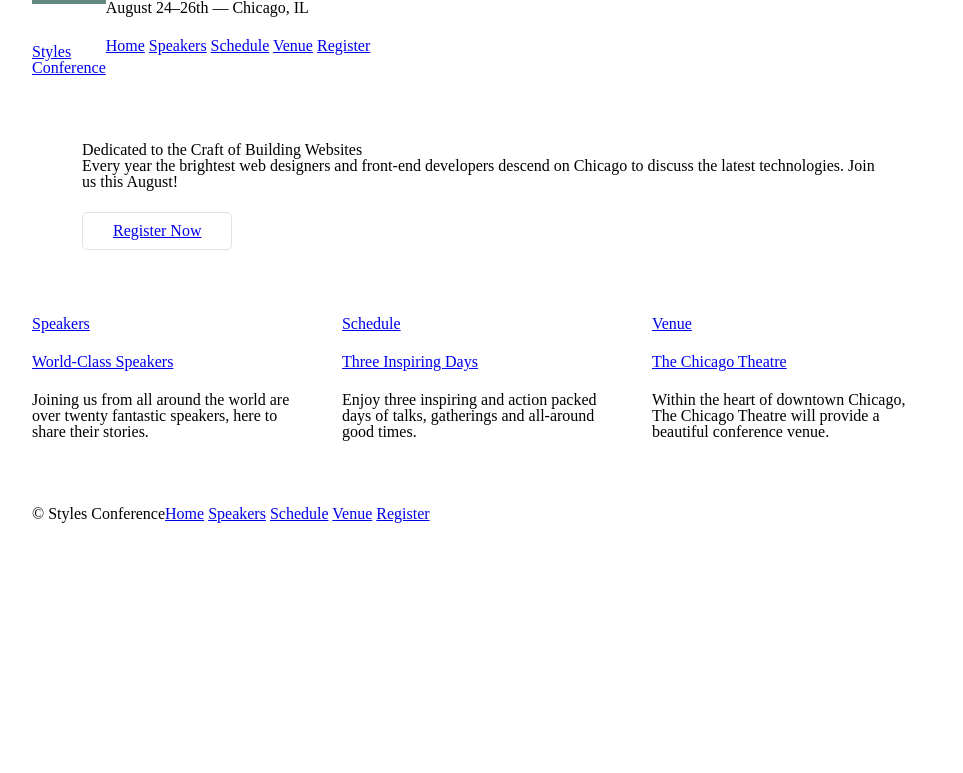
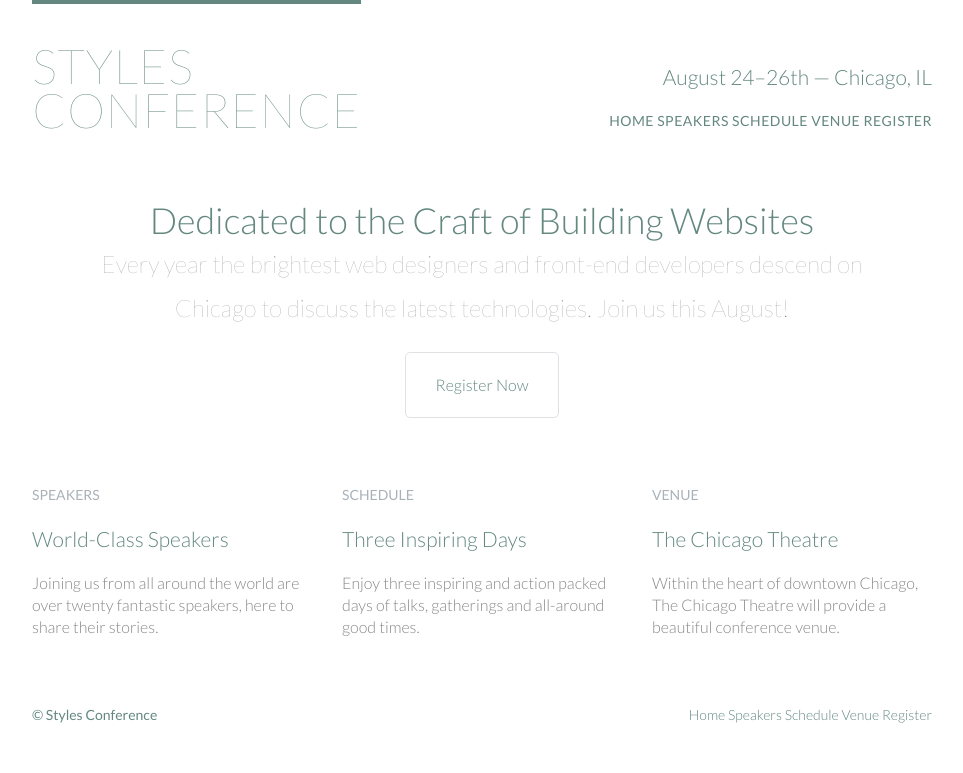
Before and after one commit to biggyziggy/learnweb, a plain HTML site: page index.html in a window 1280 px wide. Shown: the whole page, without its empty margins (158-1121 px from the left). Drawn offline with Linux system fonts and the light colour scheme.

Commit message:
Finished lasson 4: Positioning Content

```diff
--- a/assets/stylesheets/main.css
+++ b/assets/stylesheets/main.css
@@ -45,6 +45,66 @@ q:before, q:after {
 table {
 	border-collapse: collapse;
 	border-spacing: 0;
+}
+
+/*
+  ========================================
+  Custom styles
+  ========================================
+*/
+body {
+  color: #888;
+  font: 300 16px/22px "Lato", "Open Sans", "Helvetica Neue", Helvetica, Arial, sans-serif;
+}
+
+h1, h2, h3, h4 {
+  color: #648880;
+}
+
+h1 {
+  font-size: 36px;
+  line-height: 44px;
+}
+h2 {
+  font-size: 24px;
+  line-height: 44px;
+}
+h3 {
+  font-size: 21px;
+}
+h4 {
+  font-size: 18px;
+}
+
+h5 {
+  color: #a9b2b9;
+  font-size: 14px;
+  font-weight: 400;
+  text-transform: uppercase;
+}
+
+strong {
+  font-weight: 400;
+}
+cite, em {
+  font-style: italic;
+}
+
+/*
+  ========================================
+  Links
+  ========================================
+*/
+
+a {
+  color: #648880;
+  text-decoration: none;
+}
+a:hover {
+  color: #a9b2b9;
+}
+p a {
+  border-bottom: 1px solid #dfe2e5;
 }
 
 /*
@@ -117,8 +177,35 @@ table {
 
 .logo {
   border-top: 4px solid #648880;
+  float: left;
+  font-size: 48px;
+  font-weight: 100;
+  letter-spacing: .5px;
+  line-height: 44px;
   padding: 40px 0 22px 0;
-  float: left;
+  text-transform: uppercase;
+}
+
+.tagline {
+  margin: 66px 0 22px 0;
+  text-align: right;
+}
+
+.primary-nav {
+  font-size: 14px;
+  font-weight: 400;
+  letter-spacing: .5px;
+  text-transform: uppercase;
+}
+
+/*
+  ========================================
+  Navigation
+  ========================================
+*/
+
+.nav {
+  text-align: right;
 }
 
 /*
@@ -155,7 +242,20 @@ h1, h3, h4, h5, p {
 */
 
 .hero {
+  line-height: 44px;
   padding: 22px 80px 66px 80px;
+  text-align: center;
+}
+.hero h2 {
+  font-size: 36px;
+}
+.hero p {
+  font-size: 24px;
+  font-weight: 100;
+}
+
+.teaser a:hover h3 {
+  color: #a9b2b9;
 }
 
 /*
@@ -164,11 +264,13 @@ h1, h3, h4, h5, p {
   ========================================
 */
 
-.primary-footer small {
-  float: left;
-}
-
 .primary-footer {
+  color: #648880;
+  font-size: 14px;
   padding-bottom: 44px;
   padding-top: 44px;
 }
+.primary-footer small {
+  float: left;
+  font-weight: 400;
+}
--- a/index.html
+++ b/index.html
@@ -5,6 +5,7 @@
 	<meta charset ="utf-8">
 	<title>Styles Conference</title>
 	<link rel="stylesheet" href="assets/stylesheets/main.css">
+	<link rel="stylesheet" href="http://fonts.googleapis.com/css?family=Lato:100,300,400">
 
 	</head>
 
@@ -15,9 +16,9 @@
 			<h1 class="logo"><a href="index.html">Styles <br> Conference</a>
 			</h1>
 
-  			<h3>August 24&ndash;26th &mdash; Chicago, IL</h3>
+  			<h3 class="tagline">August 24&ndash;26th &mdash; Chicago, IL</h3>
 
-  			<nav>
+  			<nav class="nav primary-nav">
 			    <a href="index.html">Home</a>
 			    <a href="speakers.html">Speakers</a>
 			    <a href="schedule.html">Schedule</a>
@@ -43,7 +44,7 @@
 
 			<!-- Speakers -->
 
-			<section class="col-1-3">
+			<section class="teaser col-1-3">
 
 				<a href="speakers.html">
 				    <h5>Speakers</h5>
@@ -54,7 +55,7 @@
 
   					Schedule
 
-  			--><section class="col-1-3">
+  			--><section class="teaser col-1-3">
 				<a href="schedule.html">
 				    <h5>Schedule</h5>
 				    <h3>Three Inspiring Days</h3>
@@ -65,7 +66,7 @@
 
   				Venue
 
-         	--><section class="col-1-3">
+         	--><section class="teaser col-1-3">
 				<a href="venue.html">
 				    <h5>Venue</h5>
 				    <h3>The Chicago Theatre</h3>
@@ -83,7 +84,7 @@
 
 			<small>&copy; Styles Conference</small>
 
-			<nav>
+			<nav class="nav">
 			    <a href="index.html">Home</a>
 			    <a href="speakers.html">Speakers</a>
 			    <a href="schedule.html">Schedule</a>
```
Also changed, not shown: register.html (+4 -4 lines), schedule.html (+4 -4 lines), speakers.html (+3 -3 lines), venue.html (+4 -4 lines).
